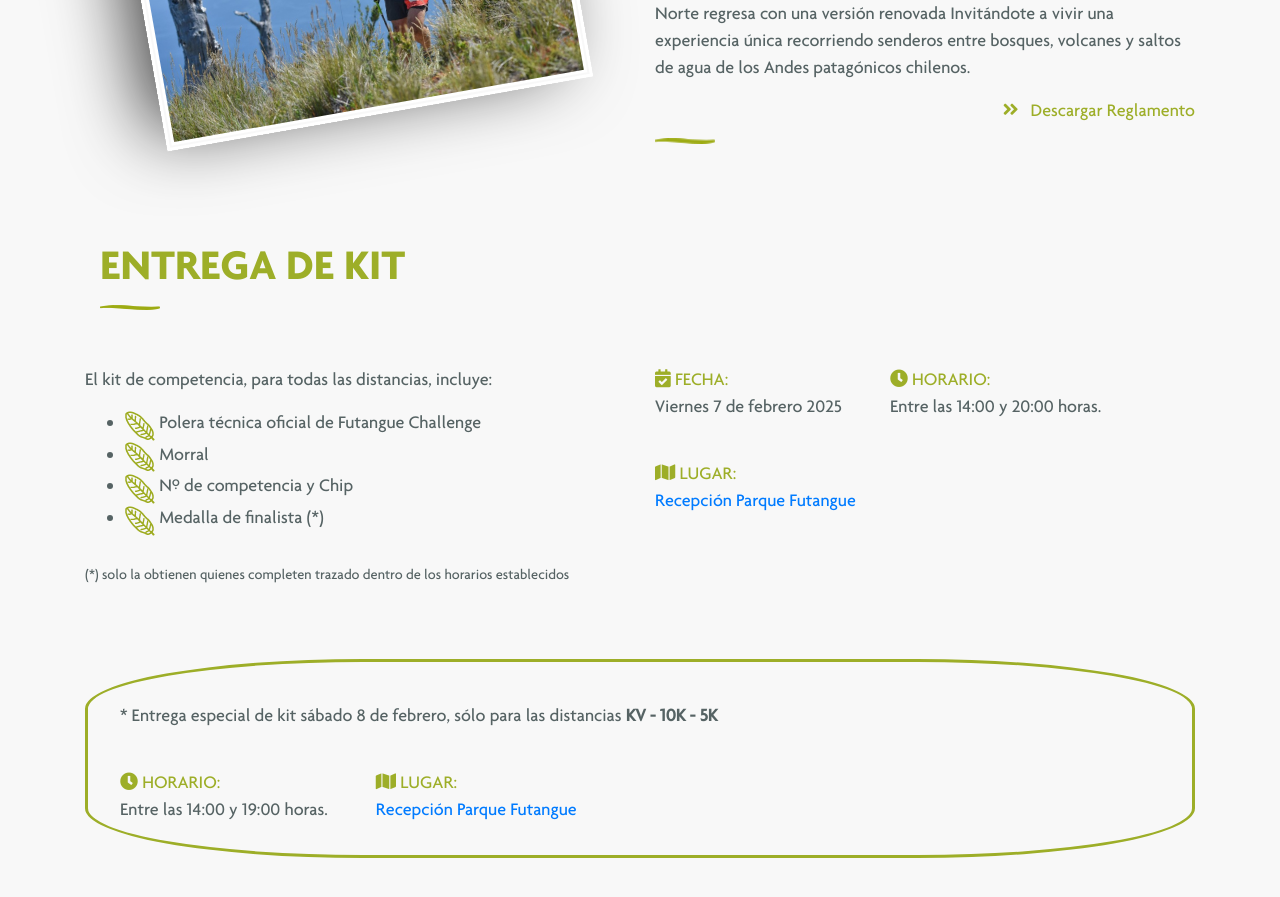
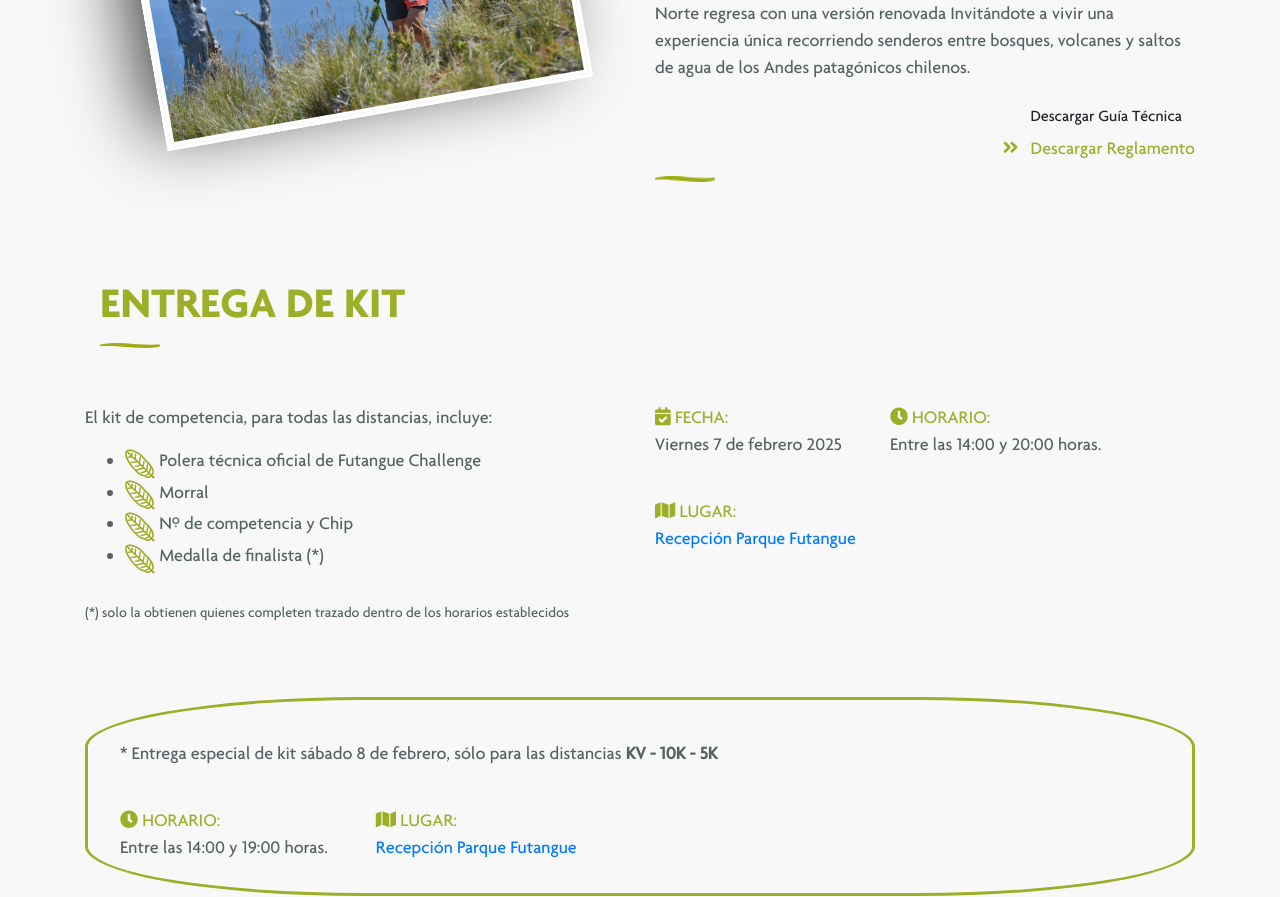
Before and after one commit to TimetrackCL/futanguechallenge.cl, a plain HTML site: page index.html in a window 1280 px wide. Shown: the part 1049-1946 px from the top of the page. Drawn offline with nearby package versions, Linux system fonts and the light colour scheme; files whose address does not match are found by name.

Commit message:
se agrego guuia tecnica

```diff
--- a/index.html
+++ b/index.html
@@ -289,7 +289,7 @@
 
         <div class="d-flex flex-column-reverse align-items-end align-items-md-end ">
           <a href="https://efluj.com/events/8-futangue-challengue-2025/terms" class="btn-info-futangue" target="_blank"><i class="fas fa-angle-double-right mr-2"></i> Descargar Reglamento</a>
-          <!-- <a href="https://f000.backblazeb2.com/file/ekp-apps/FUTANGUE_CHALLENGE_-_MANUAL_DEL_CORREDOR_24_v3.pdf" class="btn btn-inscription" target="_blank">Descargar Manual del Corredor</a> -->
+          <a href="assets/pdf/FC25_-_GUIA_TECNICA_V3.pdf" class="btn btn-inscription" target="_blank">Descargar Guía Técnica</a>
         </div>
         <img src="assets/img/ramita.png" alt="" class="ramita">
       </div>
```
